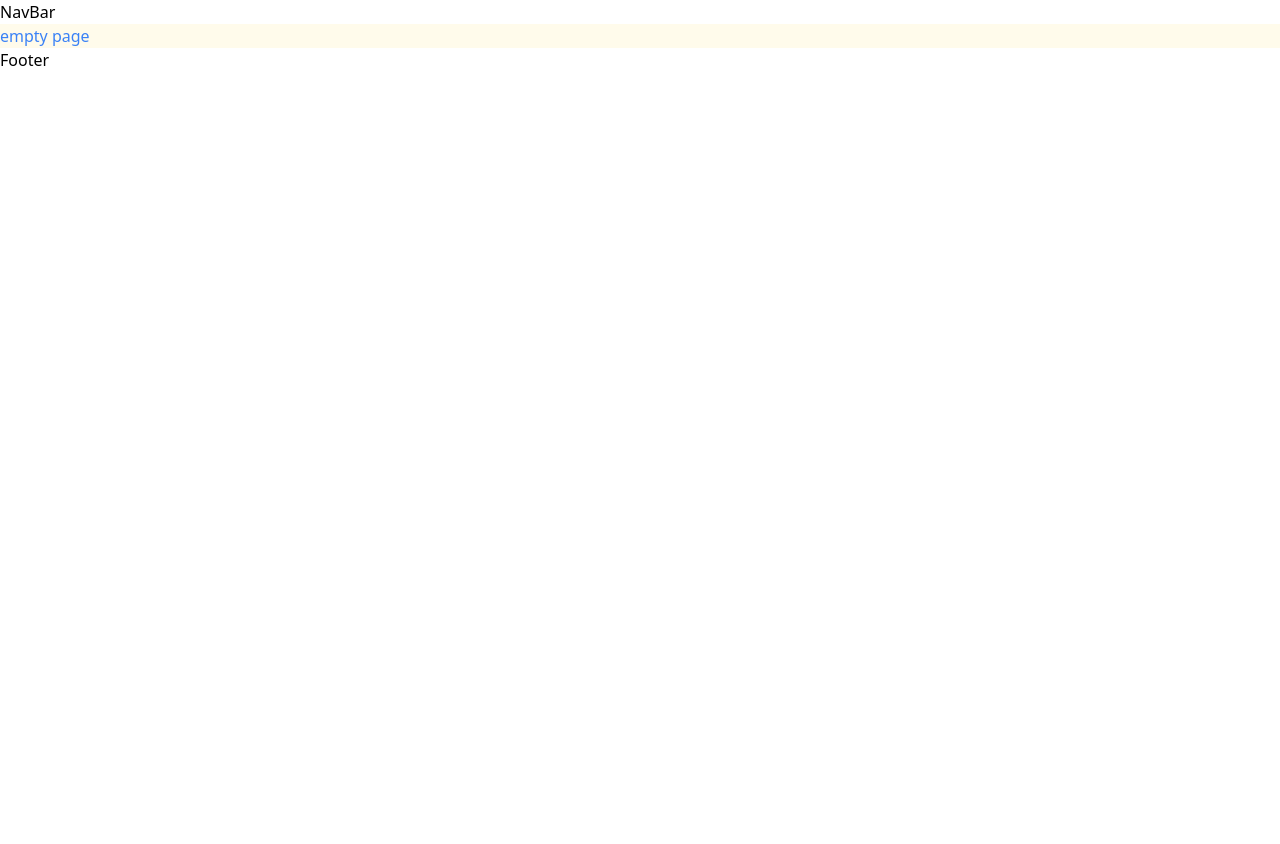
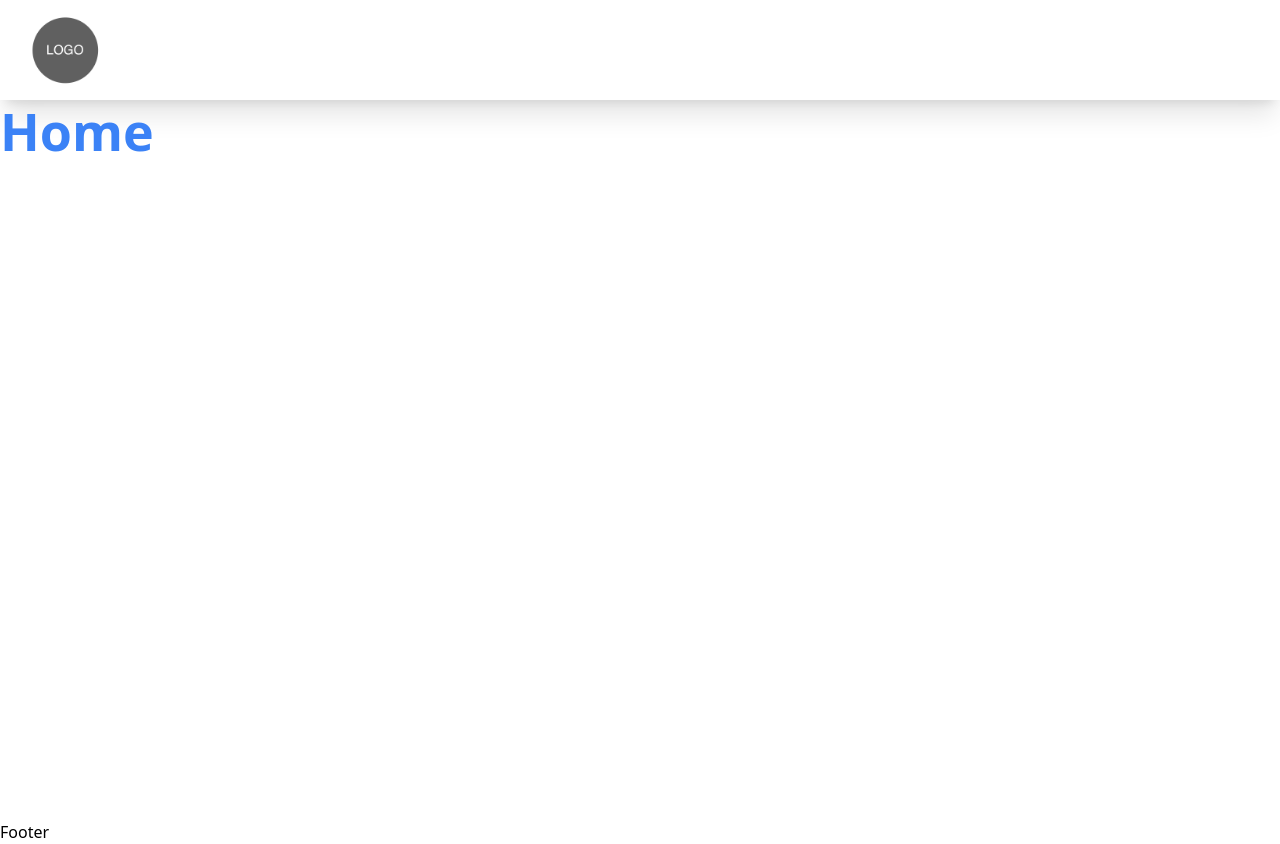
Before and after one commit to MateuszKuruc/developer-portfolio, a Next.js app in the folder developer-portfolio-site/: page / in a window 1280 px wide. Before the commit the page ends 800 px from the top, so only its background shows below. Built offline with nearby package versions, Linux system fonts and the light colour scheme.

Commit message:
add placeholder logo to nav bar, add constants folder for storing text data

```diff
--- a/developer-portfolio-site/src/app/components/NavBar.tsx
+++ b/developer-portfolio-site/src/app/components/NavBar.tsx
@@ -1,5 +1,27 @@
+import Image from "next/image";
+import Link from "next/link";
+
 const NavBar = () => {
-  return <div>NavBar</div>;
+  return (
+    <nav className="w-full h024 shadow-xl bg-white">
+      {/* Desktop Menu */}
+      <div className="flex items-center justify-between h-full px-4 w-full">
+        <Link href="/">
+          <Image
+            src="/logo-placeholder.png"
+            alt="logo"
+            width={100}
+            height={100}
+            className="cursor-pointer"
+          />
+        </Link>
+      </div>
+
+
+      {/* Mobile Menu */}
+      {/* Social media links */}
+    </nav>
+  );
 };
 
 export default NavBar;
--- /dev/null
+++ b/developer-portfolio-site/src/app/constants/index.ts
@@ -0,0 +1,6 @@
+export const NAV_LINKS = [
+  { href: "/", key: "home", label: "Home" },
+  { href: "#about", key: "about", label: "About" },
+  { href: "#projects", key: "projects", label: "Projects" },
+  { href: "#contact", key: "contact", label: "Contact" },
+];
--- a/developer-portfolio-site/src/app/page.tsx
+++ b/developer-portfolio-site/src/app/page.tsx
@@ -2,8 +2,8 @@ import Image from "next/image";
 
 export default function Home() {
   return (
-    <div className="bg-amber-50">
-      <h1 className="text-blue-500">empty page</h1>
+    <div className="h-[90vh]">
+      <h1 className="text-blue-500 bold-52">Home</h1>
     </div>
   );
 }
```
Also changed, not shown: developer-portfolio-site/public/logo-placeholder.png (added).
